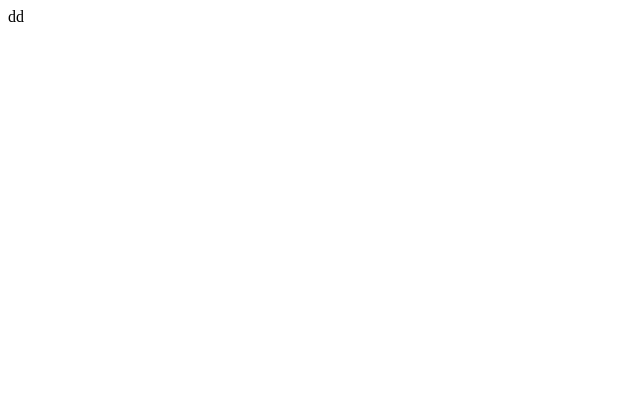
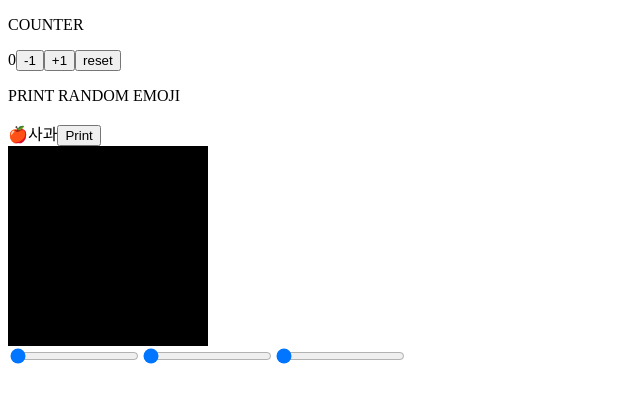
Before and after one commit to yejz0715/react-study, a React (Create React App) app in the folder react-study/: page / in a window 1280 px wide. Shown: the top 402 px of the page, without its empty margins (0-640 px from the left). Built offline with nearby package versions, Linux system fonts and the light colour scheme.

Commit message:
reat(useState,props)

```diff
--- a/react-study/src/App.js
+++ b/react-study/src/App.js
@@ -1,5 +1,17 @@
+import React from "react";
+import ColorRange from "./Compornent/ColorRange"; //import :export로 보낸 모듈 가져오는 기능
+import Counter from "./Compornent/Counter"; //import 식별자(변수,함수,클래스) from 경로
+
 function App() {
-  return <div>dd</div>;
+  //컴포넌트
+  return (
+    <div>
+      <Counter />
+      <ColorRange />
+    </div>
+  );
 }
 
-export default App;
+export default App; //export: 모듈의 기능을 외부에서 사용할 수 있게 내보낸다
+//export default app->import app from 경로
+//export {app}->import {app} from 경로
--- /dev/null
+++ b/react-study/src/Compornent/ColorRange.jsx
@@ -0,0 +1,69 @@
+import React from "react";
+import { useState } from "react";
+function ColorRange() {
+  //컴포넌트
+  const [color, setColor] = useState({
+    //const[상태,상태함수]=useState({초기값:객체로})
+    r: 0,
+    g: 0,
+    b: 0,
+  });
+
+  function handleChange(event) {
+    //console.log(event.target.id);
+    const {
+      target: { id, value }, //구조분해할당
+    } = event;
+    if (id === "r") {
+      //... 스프레드 : 자신의 속성을 열거한다
+      setColor({ ...color, r: value }); //객체접근 {...color(color의 g, b ), r:value(r의 value값 (위에 구조분해할당 해줬음))}
+      console.log("r " + value);
+    } else if (id === "g") {
+      setColor({ ...color, g: value });
+      console.log("g " + value);
+    } else {
+      setColor({ ...color, b: value });
+      console.log("b " + value);
+    }
+  }
+  return (
+    <div>
+      <div
+        style={{
+          // style={{a:" ", b:"",...}}
+          width: "200px",
+          height: "200px",
+          backgroundColor: `rgba(${color.r},${color.g},${color.b},1)`,
+        }}
+      ></div>
+      <input
+        id="r"
+        type="range"
+        step="1"
+        min="0"
+        max="256"
+        defaultValue={color.r}
+        onChange={handleChange}
+      />
+      <input
+        id="g"
+        type="range"
+        step="1"
+        min="0"
+        max="256"
+        defaultValue={color.g}
+        onChange={handleChange}
+      />
+      <input
+        id="b"
+        type="range"
+        step="1"
+        min="0"
+        max="256"
+        defaultValue={color.b}
+        onChange={handleChange}
+      />
+    </div>
+  );
+}
+export default ColorRange;
--- /dev/null
+++ b/react-study/src/Compornent/Counter.jsx
@@ -0,0 +1,39 @@
+import React, { useState } from "react";
+import RandomBox from "./RandomBox";
+function Counter() {
+  //컴포먼트
+  const [num, setNum] = useState(0);
+
+  function handleMinus() {
+    //함수
+    if (num === 0) {
+      alert("더 내려갈 수 없습니다");
+      return;
+    }
+    setNum((prev) => prev - 1);
+  }
+  function handlePlus() {
+    if (num === 9) {
+      alert("더 올라갈 수 없습니다");
+      setNum(0);
+      return;
+    }
+    setNum((prev) => prev + 1);
+  }
+  function hanledReset() {
+    setNum(0);
+  }
+
+  return (
+    <div>
+      <p>COUNTER</p>
+      <label>{num}</label>
+      <button onClick={handleMinus}>-1</button>
+      <button onClick={handlePlus}>+1</button>
+      <button onClick={hanledReset}>reset</button>
+      <RandomBox index={num} plus={handlePlus} />
+    </div>
+    //RandomBox.jsx에서 Counter.jsx 의 {num}을 가져와 index로 사용할것이다
+  );
+}
+export default Counter;
--- /dev/null
+++ b/react-study/src/Compornent/RandomBox.jsx
@@ -0,0 +1,42 @@
+import React from "react";
+import { useState } from "react";
+function RandomBox(props) {
+  //props:어떠한 값을 컴포턴트에게 전달해 줄 때 사용한다. 사용할때 props.index
+  const emojiList = [
+    "🍎",
+    "🍊",
+    "🍋",
+    "🍇",
+    "🫐",
+    "🍑",
+    "🍒",
+    "🥝",
+    "🍓",
+    "🍐",
+  ];
+  const emojiTextList = [
+    "사과",
+    "오렌지",
+    "레몬",
+    "포도",
+    "블루베리",
+    "복숭아",
+    "체리",
+    "키위",
+    "딸기",
+    "배",
+  ];
+  const [index, setIndex] = useState(0); //const[상태,상태함수]=useState(초기값)
+  function random() {
+    setIndex((num) => Math.floor(Math.random(num) * 10));
+  }
+  return (
+    <div>
+      <p>PRINT RANDOM EMOJI</p>
+      <span>{emojiList[props.index]}</span>
+      <label>{emojiTextList[props.index]}</label>
+      <button onClick={props.plus}>Print</button>
+    </div>
+  );
+}
+export default RandomBox;
```
Also changed, not shown: react-study/src/Compornent/UserList.jsx (added, +24 -0 lines).
